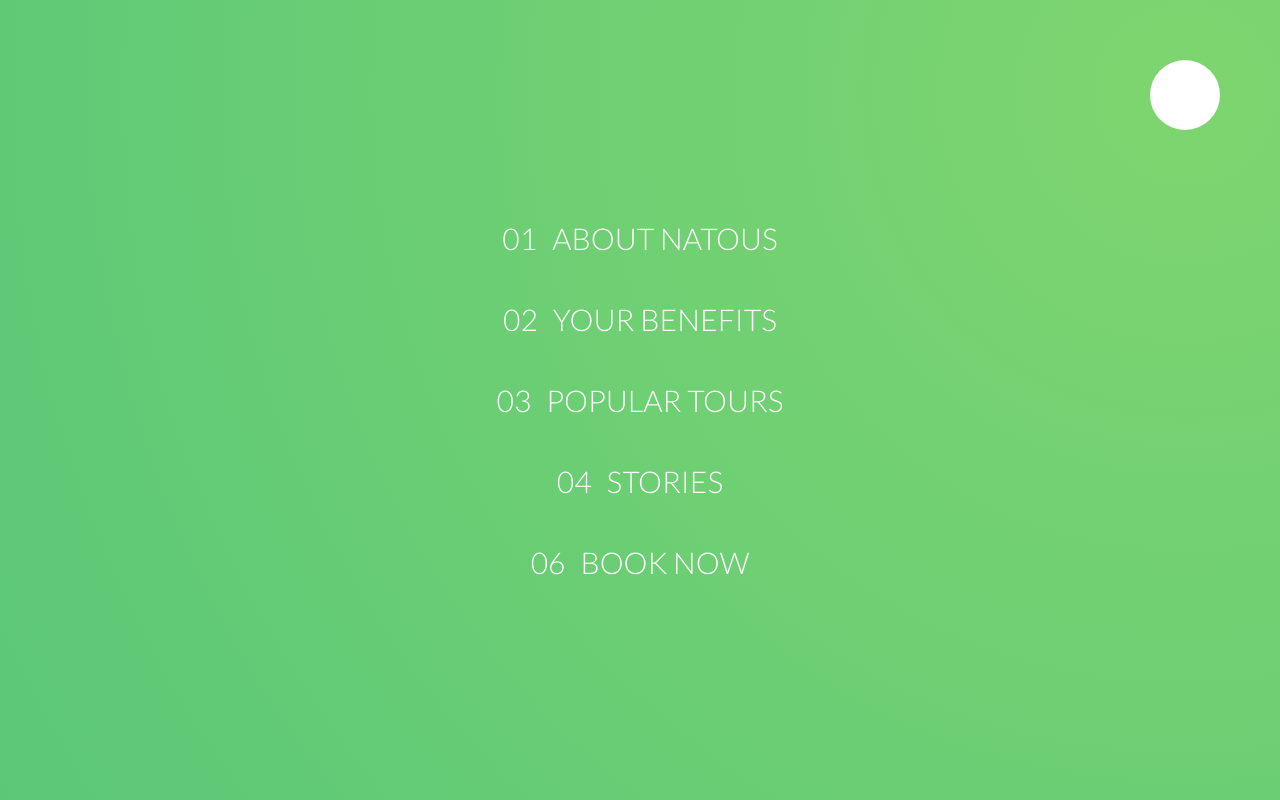
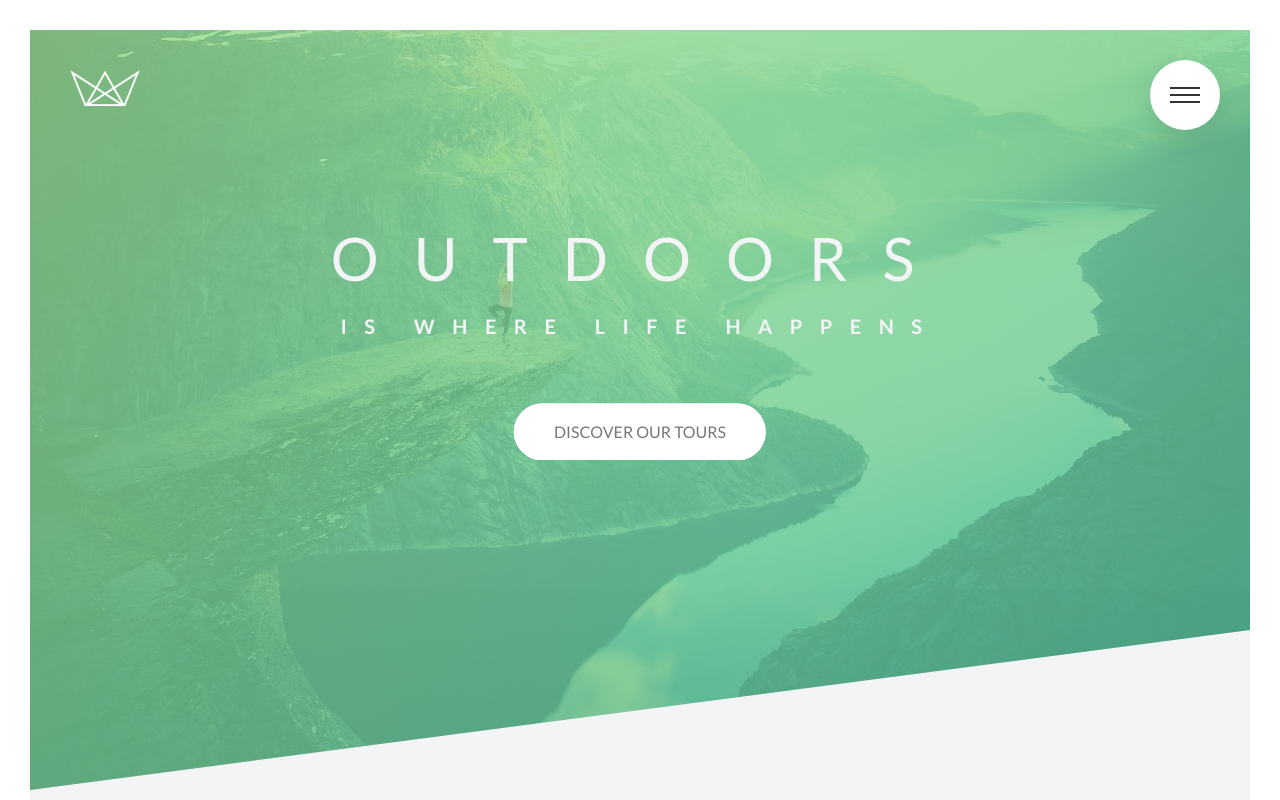
Before and after one commit to aligorgin/natours, a Next.js app: page / in a window 1280 px wide. Shown: the top 800 px of the page. Built offline with nearby package versions, Linux system fonts and the light colour scheme.

Commit message:
finished navigation

```diff
--- a/src/ui/natours/containers/Nav.tsx
+++ b/src/ui/natours/containers/Nav.tsx
@@ -5,23 +5,31 @@ import clsx from "clsx";
 export default function Nav() {
     const [isClose, setClose] = useState(true);
 
+    // note : the hot nav items is because of cubic custom after and the with from 0 to 100 and a bit bigger
+    //        cause of cubic custom after.
 
     return (
         <div>
             <div onClick={() => setClose((prevState => !prevState))}
-                 className={clsx('bg-white h-[7rem] w-[7rem] fixed top-[6rem] right-[6rem] rounded-full z-50')}>
+                 className={clsx('cursor-pointer group flex flex-col items-center justify-center bg-white h-[7rem] w-[7rem] fixed top-[6rem] right-[6rem] rounded-full z-50 shadow-moreLight')}>
+                <span className={clsx('w-[3rem] h-[2px] bg-[#333] inline-block  transition-all',
+                    isClose ? 'mb-2 group-hover:mb-3' : "rotate-135  -mb-2")}/>
+                <span className={clsx('w-[3rem] h-[2px] inline-block  transition-all',
+                    isClose ? 'bg-[#333] mb-2 group-hover:mb-3' : 'bg-transparent mb-0')}/>
+                <span className={clsx('w-[3rem] h-[2px] bg-[#333] inline-block',
+                    isClose ? '' : '-rotate-135 ')}/>
             </div>
             <div
-                onClick={() => setClose((prevState => !prevState))}
-                className={clsx('h-[6rem] w-[6rem] rounded-full fixed right-[6.5rem] top-[6.5rem] radial-gradient-green z-30 scale-[80]',
-                    isClose ? '' : '')}/>
-            <nav className='h-screen w-full fixed top-0 left-0 z-40 flex justify-center items-center'>
-                <ul className='text-center'>
+                className={clsx('h-[6rem] w-[6rem] rounded-full fixed right-[6.5rem] top-[6.5rem] radial-gradient-green z-30 cubic-custom',
+                    isClose ? '' : 'scale-[90]')}/>
+            <nav className={clsx('h-screen fixed top-0 left-0 z-40 flex justify-center items-center cubic-custom-after',
+                isClose ? 'w-0 opacity-0' : 'w-full opacity-100')}>
+                <ul className='text-center w-full'>
                     <NavItem num={'01'} text={'about natous'}/>
                     <NavItem num={'02'} text={'your benefits'}/>
                     <NavItem num={'03'} text={'popular tours'}/>
                     <NavItem num={'04'} text={'Stories'}/>
-                    <NavItem num={'06'} text={'book now'}/>
+                    <NavItem num={'05'} text={'book now'}/>
                 </ul>
             </nav>
         </div>
--- a/styles/globals.css
+++ b/styles/globals.css
@@ -39,6 +39,14 @@
 
     .radial-gradient-green {
         background-image: radial-gradient(#7ed56f, #28b485);
+    }
+
+    .cubic-custom {
+        transition: all .8s cubic-bezier(0.65, 0, 0.35, 1);
+    }
+
+    .cubic-custom-after {
+        transition: all .8s cubic-bezier(0.68, -0.7, 0.32, 1.7);
     }
 
 }
--- a/tailwind.config.js
+++ b/tailwind.config.js
@@ -4,6 +4,10 @@ module.exports = {
     darkMode: false, // or 'media' or 'class'
     theme: {
         extend: {
+            rotate:{
+              '135':'135deg',
+              '-135':'-135deg'
+            },
             outline:{
                 xl:['1.5rem solid #55c57a','2rem']
             },
@@ -25,6 +29,7 @@ module.exports = {
             },
             boxShadow: {
                 light: '0 1rem 2rem rgba(0,0,0,.2)',
+                moreLight:'0 1rem 3rem rgba(0,0,0,.1)',
                 lessLight: '0 .5rem 1rem rgba(0,0,0,.2)',
                 semiDark: '0 1.5rem 4rem rgba(0,0,0,.2)',
                 semiDarkLow: '0 1.5rem 4rem rgba(0,0,0,.15)',
```
